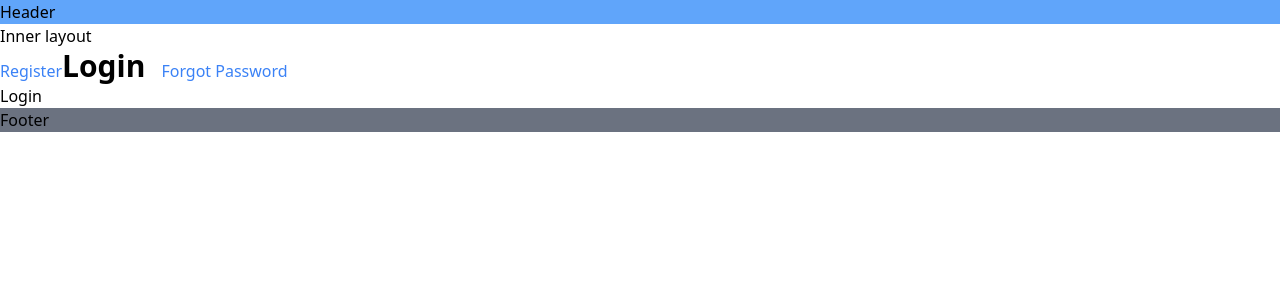
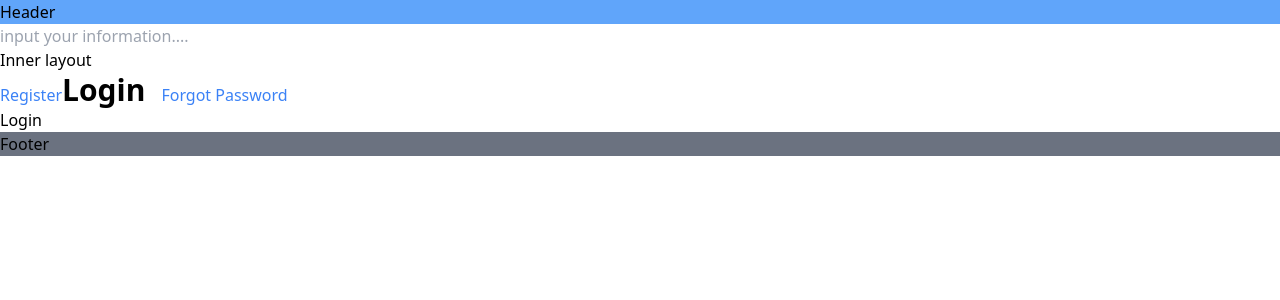
Before and after one commit to Omid-Sargazi/Next14Learning, a Next.js app: page /login in a window 1280 px wide. Shown: the top 300 px of the page. Built offline with nearby package versions, Linux system fonts and the light colour scheme.

Commit message:
Templates

```diff
--- a/src/app/(auth)/layout.tsx
+++ b/src/app/(auth)/template.tsx
@@ -3,6 +3,7 @@ import React from "react";
 import Link from "next/link";
 import { usePathname } from "next/navigation";
 import "./styles.css"
+import { useState } from "react";
 
 const navLinks = [
     {name:"Register", href:"/register"},
@@ -14,9 +15,13 @@ const navLinks = [
 export default function AuthLayout({children,}:{
     children:React.ReactNode
 }){
+    const [input, setInput] = useState("")
     const pathname = usePathname();
     return (
         <>
+        <div>
+            <input type="text" value={input} placeholder="input your information...." onChange={e=>setInput(e.target.value)}/>
+        </div>
             <h2>Inner layout</h2>
             {
                 navLinks.map((link)=>{
```
Also changed, not shown: Note.txt.
